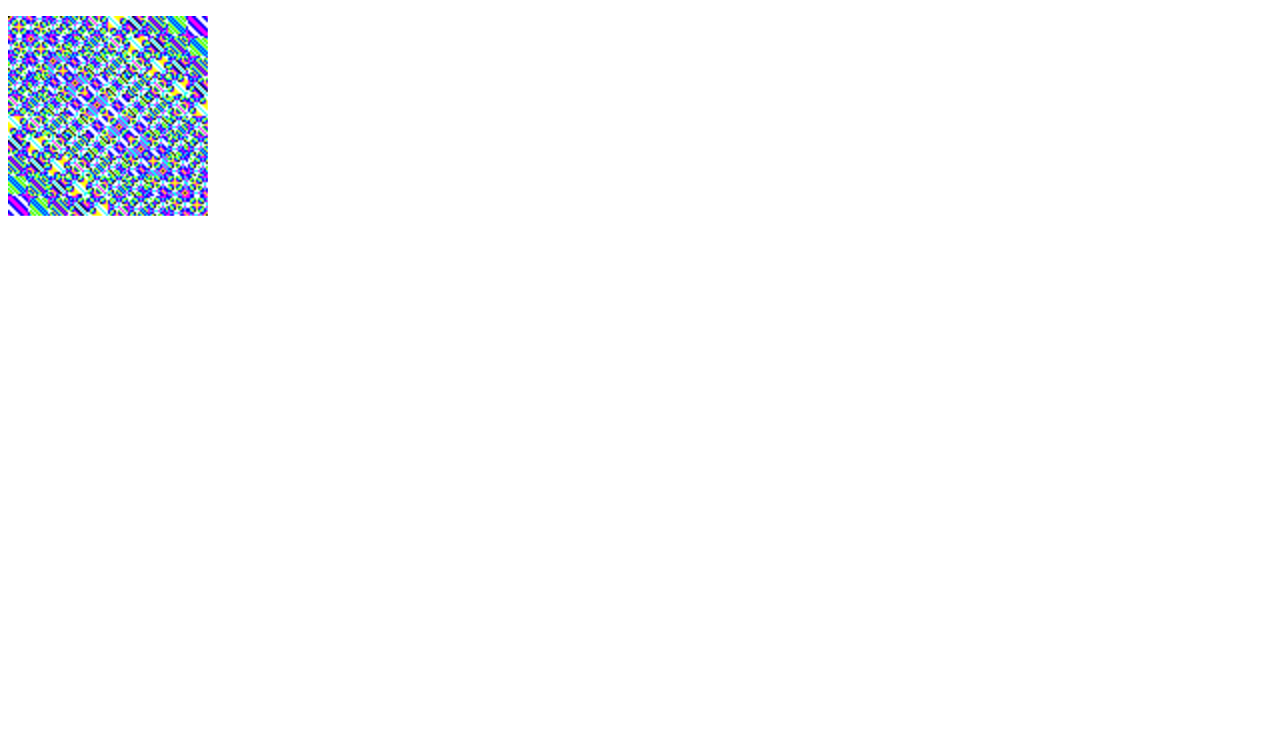
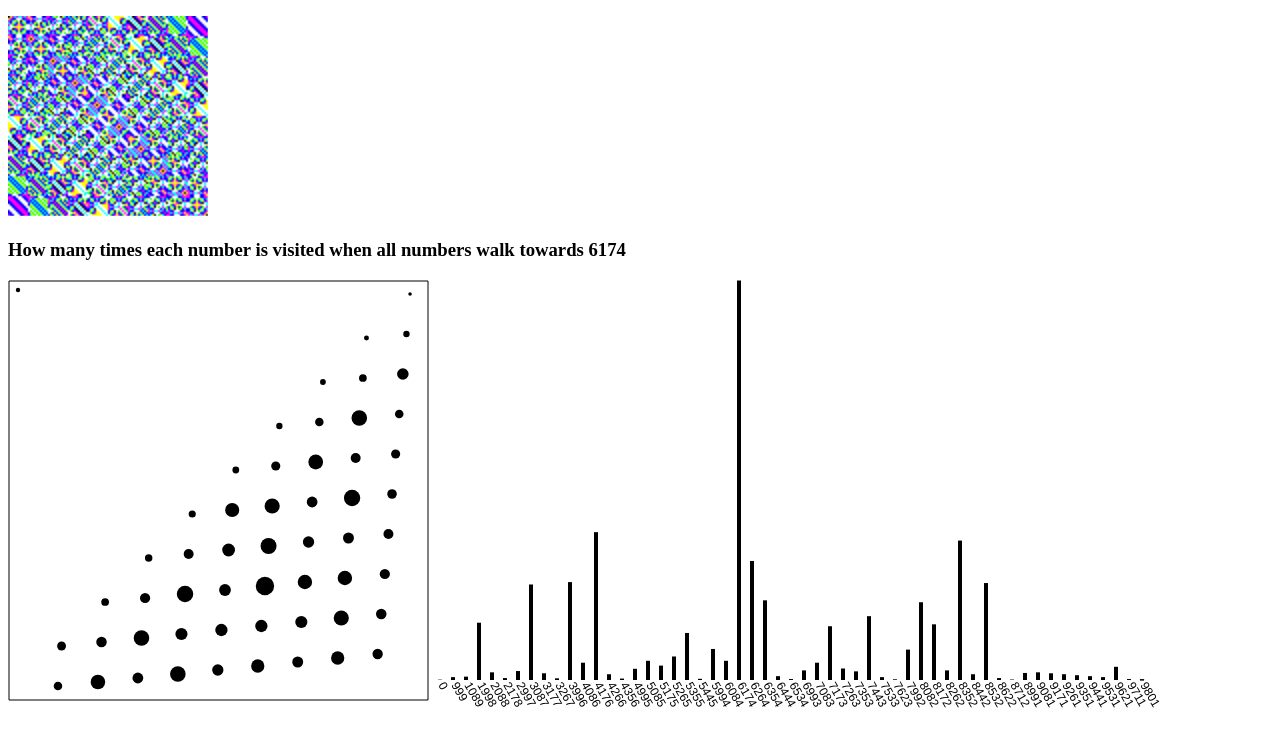
Before and after one commit to anuraguniyal/6147, a plain HTML site: page index.html in a window 1280 px wide. Shown: the part 105-837 px from the top of the page. Before the commit the page ends 800 px from the top, so only its background shows below. Drawn offline with Linux system fonts and the light colour scheme.

Commit message:
plot visit count for each number

```diff
--- a/index.html
+++ b/index.html
@@ -10,6 +10,8 @@
 <body onload="init()">
     <h1>Kaperkar Depth of Numbers</h1>
     <h3>Color plot of iterations it takes to reach Kaperkar's constant 6174<h3>
-    <canvas id="canvas" width=200 height=200></canvas>
+    <canvas id="canvas1" width=200 height=200></canvas>
+    <h3>How many times each number is visited when all numbers walk towards 6174</h3>
+    <canvas id="canvas2" width=1200 height=440></canvas>
 </body>
 </html>
--- a/kaprekar.js
+++ b/kaprekar.js
@@ -1,9 +1,11 @@
-function Kaprekar_depth(n){
+function Kaprekar_depth(n, visits){
   /* calculate iterations it takes to reach Kaprekar constant 6174 */
   var depth = 0;
   while(n != 6174 && n != 0){
     depth += 1;
     n = kaprekar_step(n);
+    // count how many times a number is visited
+    visits[n] += 1;
   }
   return depth
 }
@@ -25,11 +27,15 @@ function kaprekar_step(n){
 }
 
 function init(){
-    var canvas = document.getElementById('canvas');
-    var ctx = canvas.getContext('2d');
-    var img = ctx.createImageData(100, 100);
+    var canvas1 = document.getElementById('canvas1');
+    var ctx1 = canvas1.getContext('2d');
+    var img1 = ctx1.createImageData(100, 100);
 
-    var colors = [
+    var canvasr21 = document.getElementById('canvas2');
+    var ctx2 = canvas2.getContext('2d');
+    var img2 = ctx2.createImageData(100, 100);
+
+    var colors1 = [
       [0, 0, 0, 255], //0 = 6174
       [0, 0, 0, 255], //1 = 1111 etc
       [0, 255, 0, 255], //2
@@ -39,13 +45,46 @@ function init(){
       [0, 255, 255, 255], //6
       [255, 255, 255, 255] //7
     ]
+    // counter for each number, to see how many number go thru that
+    var visits = {}
     for(var i=0; i < 10000; i++){
-      var depth = Kaprekar_depth(i);
+      visits[i] = 0;
+    }
+    for(var i=0; i < 10000; i++){
+      var depth = Kaprekar_depth(i, visits);
       for(var j=0;j<4;j++){
-        img.data[4*i+j] = colors[depth][j]
+        img1.data[4*i+j] = colors1[depth][j]
       }
     }
-    ctx.putImageData(img, 0, 0);
+    ctx1.putImageData(img1, 0, 0);
     // draw itself scaled
-    ctx.drawImage( canvas, 0, 0, 2*canvas.width, 2*canvas.height );
+    ctx1.drawImage( canvas1, 0, 0, 2*canvas1.width, 2*canvas1.height );
+
+
+    var bar_x = 430;
+    var bar_w = 4;
+    var bar_gap = 9;
+    for(var i=0; i < 10000; i++){
+      if(visits[i] == 0) continue
+      console.log(i, visits[i])
+      ctx2.beginPath();
+      var r = Math.log(visits[i]);
+      ctx2.ellipse(10+4*(i/100), 10+4*(i%100), r, r, 0, 0, 2*Math.PI);
+      ctx2.fill();
+
+      // draw bar
+      ctx2.beginPath();
+      var h = visits[i]/25;
+      ctx2.rect(bar_x, 400-h, bar_w, h);
+      ctx2.fill();
+      ctx2.save();
+      ctx2.font = '12px arial';
+      ctx2.translate(bar_x, 405);
+      ctx2.rotate(Math.PI / 3);
+      ctx2.fillText(i.toString(), 0, 0);
+      ctx2.restore();
+      bar_x += bar_w + bar_gap;
+    }
+    ctx2.rect(1,1,419,419);
+    ctx2.stroke();
 }
```
